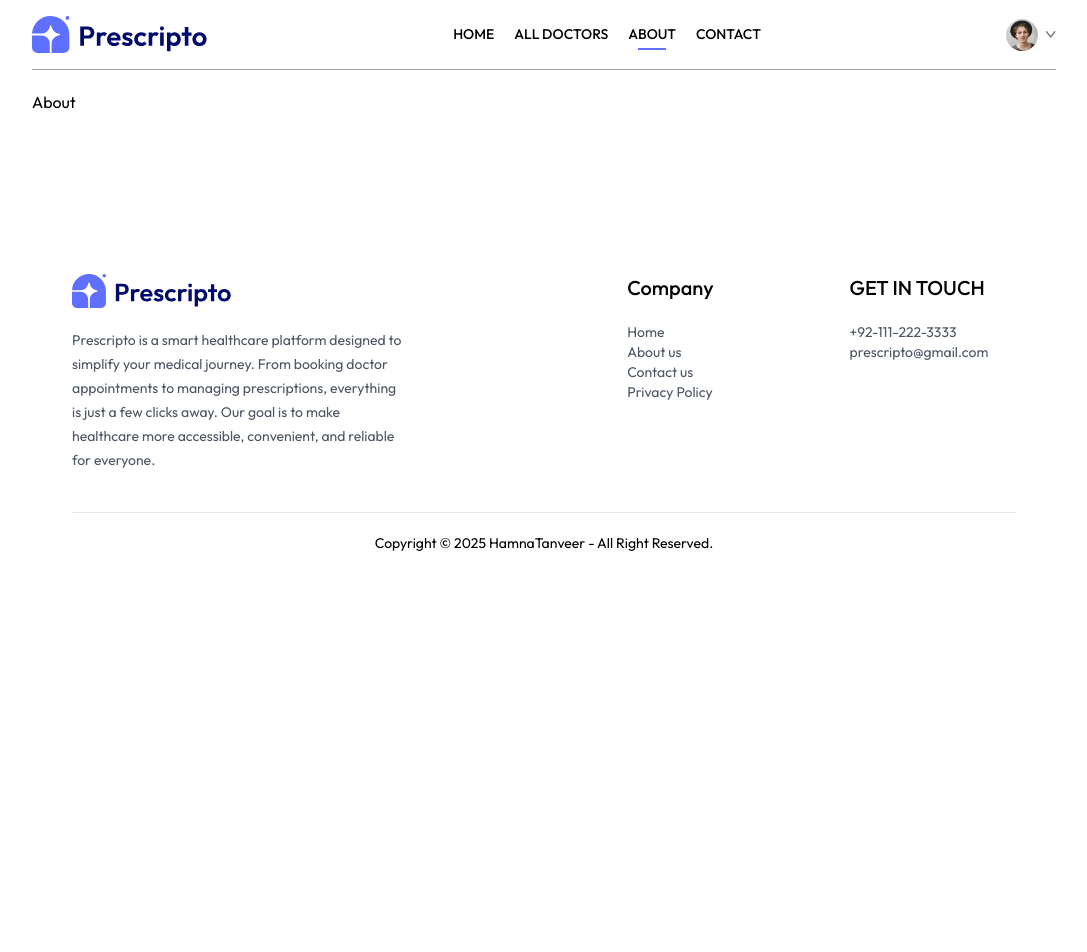
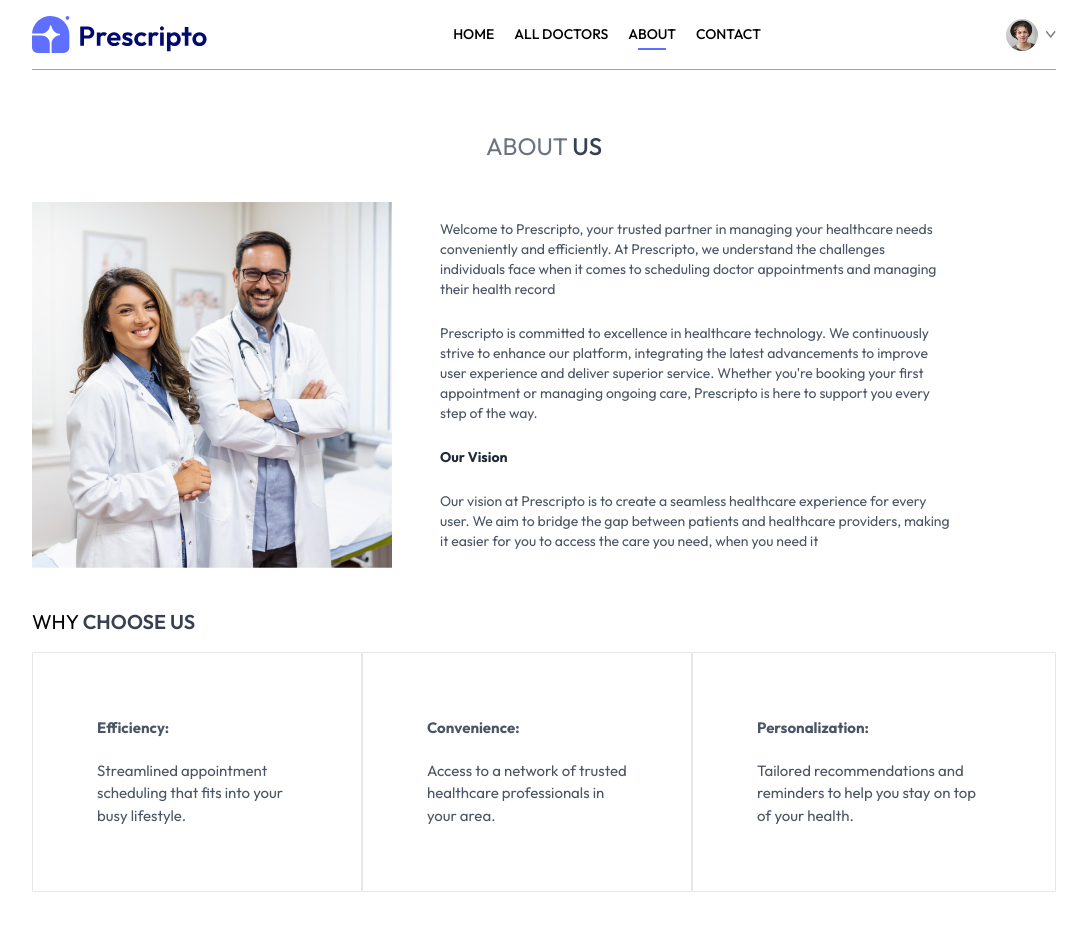
Before and after one commit to Hamna-Tanveer/PRESCRIPTO, a React (Vite) app in the folder frontend/: page /about in a window 1280 px wide. Shown: the top 952 px of the page, without its empty margins (96-1183 px from the left). Before the commit the page ends 800 px from the top, so only its background shows below. Built offline with nearby package versions, Linux system fonts and the light colour scheme.

Commit message:
Complete About us page UI

```diff
--- a/frontend/src/pages/About.jsx
+++ b/frontend/src/pages/About.jsx
@@ -1,7 +1,75 @@
 import React from "react";
+import { assets } from "../assets/assets";
 
 function About() {
-  return <div>About</div>;
+  return (
+    <div>
+      <div className="text-center text-2xl pt-10 text-gray-500">
+        <p>
+          ABOUT <span className="text-gray-700 font-medium">US</span>
+        </p>
+      </div>
+      <div className="my-10 flex flex-col md:flex-row gap-12">
+        <img
+          className="w-full md:max-w-[360px]"
+          src={assets.about_image}
+          alt="loading..."
+        />
+        <div className="flex flex-col justify-center gap-6 md:w-2/4 text-sm text-gray-600">
+          <p>
+            Welcome to Prescripto, your trusted partner in managing your
+            healthcare needs conveniently and efficiently. At Prescripto, we
+            understand the challenges individuals face when it comes to
+            scheduling doctor appointments and managing their health record
+          </p>
+          <p>
+            Prescripto is committed to excellence in healthcare technology. We
+            continuously strive to enhance our platform, integrating the latest
+            advancements to improve user experience and deliver superior
+            service. Whether you're booking your first appointment or managing
+            ongoing care, Prescripto is here to support you every step of the
+            way.
+          </p>
+          <b className="text-gray-800">Our Vision</b>
+          <p>
+            Our vision at Prescripto is to create a seamless healthcare
+            experience for every user. We aim to bridge the gap between patients
+            and healthcare providers, making it easier for you to access the
+            care you need, when you need it
+          </p>
+        </div>
+      </div>
+
+      <div className="text-xl my-4">
+        <p>
+          WHY <span className="text-gray-700 font-semibold"> CHOOSE US</span>
+        </p>
+      </div>
+      <div className="flex flex-col md:flex-row mb-20">
+        <div className="border px-10 md:px-16 py-8 sm:py-16 flex flex-col gap-5 text-[15px] hover:text-white hover:bg-primary transition-all duration-300 text-gray-600 cursor-pointer">
+          <b>Efficiency:</b>
+          <p>
+            Streamlined appointment scheduling that fits into your busy
+            lifestyle.
+          </p>
+        </div>
+        <div className="border px-10 md:px-16 py-8 sm:py-16 flex flex-col gap-5 text-[15px] hover:text-white hover:bg-primary transition-all duration-300 text-gray-600 cursor-pointer">
+          <b>Convenience:</b>
+          <p>
+            Access to a network of trusted healthcare professionals in your
+            area.
+          </p>
+        </div>
+        <div className="border px-10 md:px-16 py-8 sm:py-16 flex flex-col gap-5 text-[15px] hover:text-white hover:bg-primary transition-all duration-300 text-gray-600 cursor-pointer">
+          <b>Personalization:</b>
+          <p>
+            Tailored recommendations and reminders to help you stay on top of
+            your health.
+          </p>
+        </div>
+      </div>
+    </div>
+  );
 }
 
 export default About;
```
